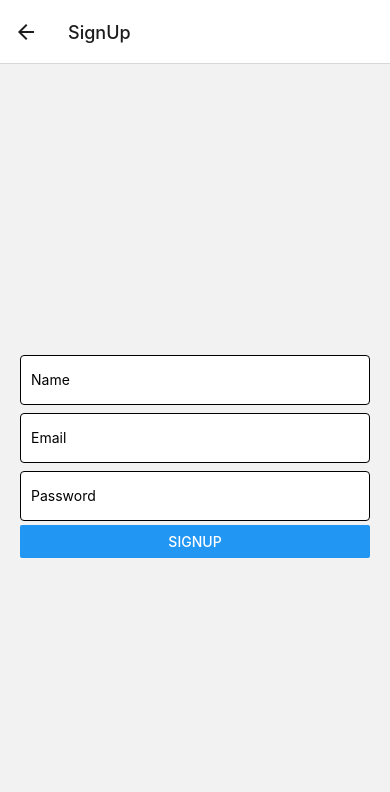
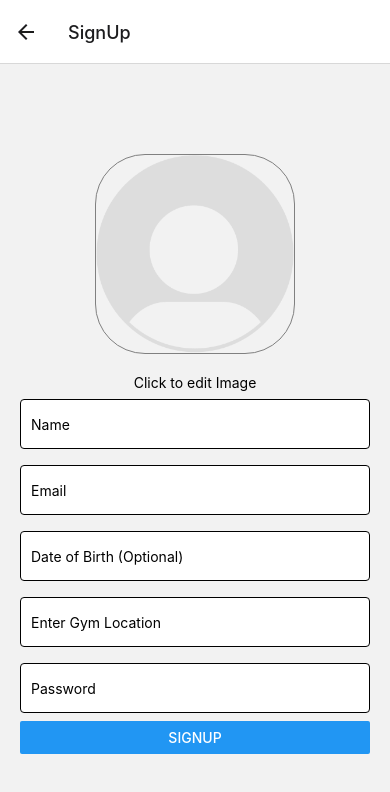
Before and after one commit to Kamal-Alfawaz/JimPlannerNew, a React Native app: screen /SignUp in a window 390 px wide. Shown: the top 792 px of the page. Built offline with nearby package versions, Linux system fonts and the light colour scheme; no server answers.

Commit message:
finished up details and sign up screens

```diff
--- a/app/screens/Details.jsx
+++ b/app/screens/Details.jsx
@@ -1,13 +1,29 @@
-import { View, Text, StyleSheet, ActivityIndicator } from 'react-native'
+import { View, Text, StyleSheet, ActivityIndicator, TouchableOpacity, Image } from 'react-native'
 import React, { useState, useEffect } from 'react'
 import { FIREBASE_DB, FIREBASE_AUTH } from '../../FirebaseConfig';
 import { doc, getDoc } from 'firebase/firestore'; // Import Firestore methods for document retrieval
+import defaultProfilePic from '../../assets/defaultProfilePic.png';
 
 const Details = () => {
   const [loading, setLoading] = useState(true);
   const [userData, setUserData] = useState(null);
   const db = FIREBASE_DB;
   const auth = FIREBASE_AUTH;
+
+  const pickImage = async () => {
+    let result = await ImagePicker.launchImageLibraryAsync({
+        mediaTypes: ImagePicker.MediaTypeOptions.Images,
+        allowsEditing: true,
+        aspect: [4, 3],
+        quality: 1,
+    });
+
+    console.log(result);
+
+    if (!result.canceled) {
+        setProfilePic(result.uri);
+    }
+  };
 
   useEffect(() => {
     // Function to fetch user data from Firestore
@@ -49,15 +65,14 @@ const Details = () => {
   // Once loading is complete, display user data
   return (
     <View style={styles.container}>
-      {userData ? (
-        <>
-          <Text>Name: {userData.name}</Text>
-          <Text>Email: {userData.email}</Text>
-          {/* Display other user data as needed */}
-        </>
-      ) : (
-        <Text>No user data available</Text>
-      )}
+      <Image
+        source={userData && userData.profilePicture ? { uri: userData.profilePicture } : defaultProfilePic}
+        style={styles.profilePic}
+      />
+      <Text>Name: {userData && userData.name ? userData.name : "Hello"}</Text>
+      <Text>Email: {userData && userData.email ? userData.email : "Hello"}</Text>
+      <Text>Date of Birth: {userData && userData.DateOfBirth ? userData.DateOfBirth : "Hello"}</Text>
+      {/* Display other fields as needed */}
     </View>
   );
 }
@@ -70,4 +85,10 @@ const styles = StyleSheet.create({
     justifyContent: 'center',
     alignItems: 'center',
   },
+  profilePic: {
+    width: 100,
+    height: 100,
+    borderRadius: 50,
+    marginBottom: 20,
+  },
 });
--- a/app/screens/SignUp.jsx
+++ b/app/screens/SignUp.jsx
@@ -1,15 +1,36 @@
-import { View, Text, StyleSheet, TextInput, ActivityIndicator, Button, KeyboardAvoidingView } from 'react-native'
-import React, { useState } from 'react'
+import { View, Text, StyleSheet, TextInput, Button, KeyboardAvoidingView, TouchableOpacity, Image, ActivityIndicator } from 'react-native';
+import React, { useState } from 'react';
 import { FIREBASE_AUTH, FIREBASE_DB } from '../../FirebaseConfig';
 import { createUserWithEmailAndPassword } from 'firebase/auth';
+import { doc, setDoc } from 'firebase/firestore'; // Make sure to import these
+import defaultProfilePic from '../../assets/defaultProfilePic.png'; // Adjust the path as necessary
+import * as ImagePicker from 'expo-image-picker'; // Assuming you're using Expo
 
 const SignUp = () => {
     const [name, setName] = useState('');
     const [email, setEmail] = useState('');
     const [password, setPassword] = useState('');
+    const [dob, setDob] = useState(''); // State for DOB
+    const [profilePic, setProfilePic] = useState(null); // State for profile picture
     const [loading, setLoading] = useState(false);
+    const [gymLocation, setGymLocation] = useState(null);
     const auth = FIREBASE_AUTH;
     const db = FIREBASE_DB;
+
+    const pickImage = async () => {
+        let result = await ImagePicker.launchImageLibraryAsync({
+            mediaTypes: ImagePicker.MediaTypeOptions.Images,
+            allowsEditing: true,
+            aspect: [4, 3],
+            quality: 1,
+        });
+
+        console.log(result);
+
+        if (!result.canceled) {
+            setProfilePic(result.uri);
+        }
+    };
 
     const SignUpUser = async () => {
         setLoading(true);
@@ -20,44 +41,70 @@ const SignUp = () => {
             await setDoc(userDocRef, {
                 email: email,
                 name: name,
+                dob: dob || null, // Store DOB or null if not provided
+                profilePic: profilePic || null, // Store profilePic URL or null if not provided
+                gymLocation: gymLocation || null,
             });
-          alert('Check Your Emails!')
+            alert('Check Your Emails!');
         } catch (error) {
             console.log(error);
-          alert('Creation failed: ' + error.message)
+            alert('Creation failed: ' + error.message);
         } finally {
             setLoading(false);
         }
-  }
+    };
+
     return (
         <View style={styles.container}>
-      <KeyboardAvoidingView behaviour='padding'>
-        <TextInput value={name} style={styles.input} placeholder='Name' autoCapitalize='none' onChangeText={(Text) => setName(Text)}></TextInput>
-        <TextInput value={email} style={styles.input} placeholder='Email' autoCapitalize='none' onChangeText={(Text) => setEmail(Text)}></TextInput>
-        <TextInput secureTextEntry={true} value={password} style={styles.input} placeholder='Password' autoCapitalize='none' onChangeText={(Text) => setPassword(Text)}></TextInput>
+            <KeyboardAvoidingView behavior='padding'>
+                <TouchableOpacity onPress={pickImage}>
+                  <Image
+                    source={profilePic ? { uri: profilePic } : defaultProfilePic}
+                    style={styles.profilePic}
+                  />
+                </TouchableOpacity>
+                <Text style={styles.imageEdit} >Click to edit Image</Text>
+                <TextInput value={name} style={styles.input} placeholder='Name' autoCapitalize='none' onChangeText={text => setName(text)} />
+                <TextInput value={email} style={styles.input} placeholder='Email' autoCapitalize='none' onChangeText={text => setEmail(text)} />
+                <TextInput value={dob} style={styles.input} placeholder='Date of Birth (Optional)' autoCapitalize='none' onChangeText={text => setDob(text)} />
+                <TextInput value={gymLocation} style={styles.input} placeholder='Enter Gym Location' autoCapitalize='none' onChangeText={text => setGymLocation(text)} />
+                <TextInput secureTextEntry={true} value={password} style={styles.input} placeholder='Password' autoCapitalize='none' onChangeText={text => setPassword(text)} />
                 {loading ? <ActivityIndicator size="large" color="#0000ff" />
                   : <>
                       <Button title="SignUp" onPress={() => SignUpUser()} />
                   </>}
             </KeyboardAvoidingView>
         </View>
-  )
-}
+    );
+};
 
-export default SignUp
+export default SignUp;
 
 const styles = StyleSheet.create({
     container: {
         marginHorizontal: 20,
         flex: 1,
-      justifyContent: 'center'
+        justifyContent: 'center',
+    },
+    imageEdit: {
+      justifyContent: 'center',
+      alignSelf: 'center',
     },
     input: {
-      marginVertical: 4,
+        marginVertical: 8,
         height: 50,
         borderWidth: 1,
         borderRadius: 4,
         padding: 10,
-      backgroundColor: '#fff'
-  }
+        backgroundColor: '#fff',
+    },
+    profilePic: {
+      width: 200,
+      height: 200,
+      borderRadius: 50,
+      alignSelf: 'center',
+      marginBottom: 20,
+      borderColor: 'gray',
+      borderWidth: 1,
+    },
 });
--- a/package.json
+++ b/package.json
@@ -18,7 +18,8 @@
     "react-native": "0.72.10",
     "react-native-calendar-strip": "^1.4.2",
     "react-native-safe-area-context": "4.6.3",
-    "react-native-screens": "~3.22.0"
+    "react-native-screens": "~3.22.0",
+    "expo-image-picker": "~14.3.2"
   },
   "devDependencies": {
     "@babel/core": "^7.20.0"
```
Also changed, not shown: app.json (line endings or trailing spaces), assets/defaultProfilePic.png (added), 1 other file (tests, documents, lock files or other folders). Lines whose indentation alone changed are shown as unchanged.
